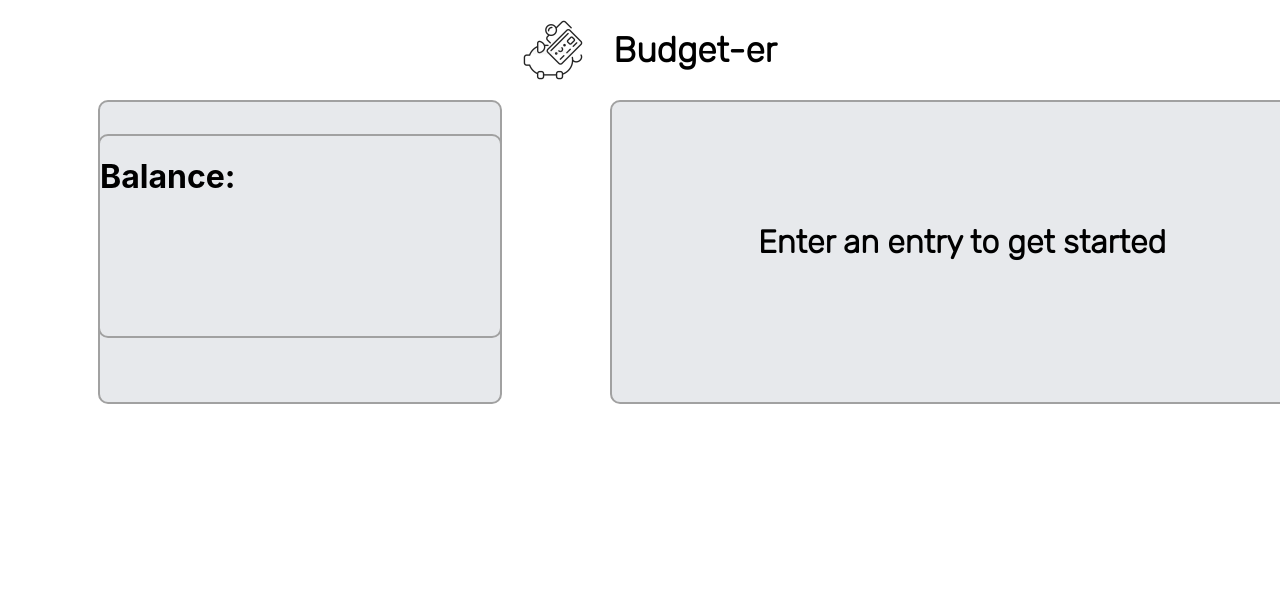
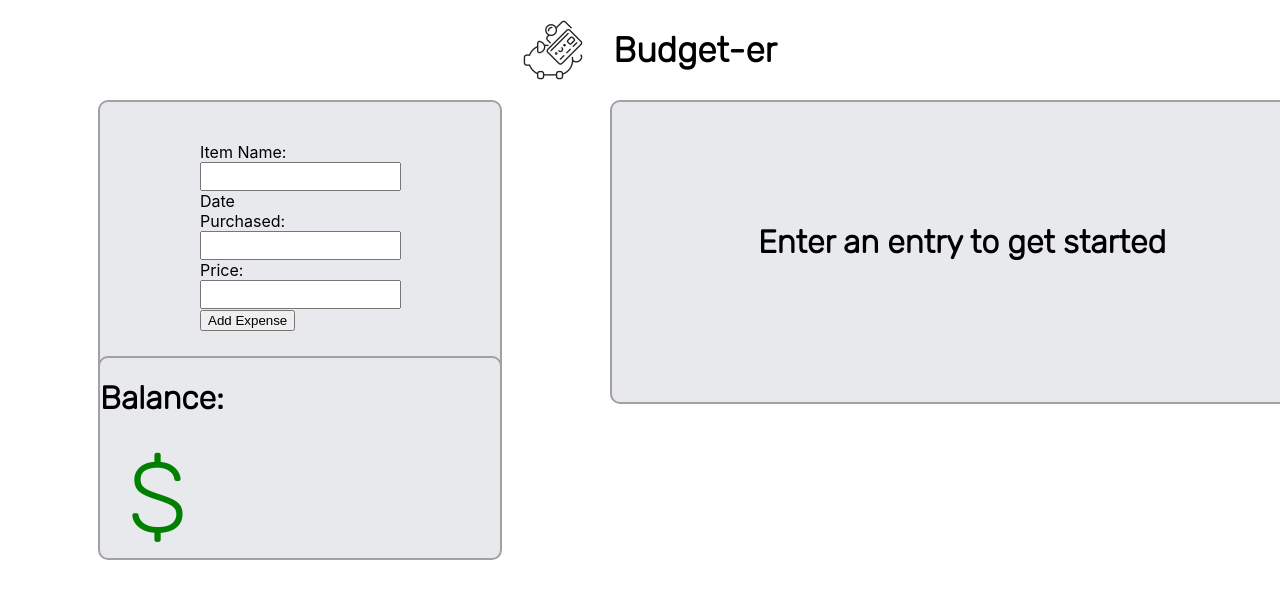
Before and after one commit to rsef899/BudgetingTool, a React (Create React App) app in the folder front_btool/: page / in a window 1280 px wide. Shown: the top 598 px of the page. Built offline with nearby package versions, Linux system fonts and the light colour scheme; no server answers.

Commit message:
added colour to the netBalance and also fixed refreshing bug

```diff
--- a/front_btool/src/Functionality.css
+++ b/front_btool/src/Functionality.css
@@ -128,8 +128,22 @@ input {
   border-radius: 10px;
   border: 2px solid #a1a1a1;
   margin-top: 20px;
-  position: relative;
-  bottom: 300px;
+  position: fixed;
+  bottom: 240px;
+  font-family: 'Rubik', sans-serif;
+}
+
+.NetBalanceDiv label{
+  font-size: 99px;
+  padding-left: 7%;
+}
+
+.netBalancePositive{
+  color: green;
+}
+
+.netBalanceNegative{
+  color: red;
 }
 .veticalBox{
   width: 600px;
--- a/front_btool/src/NetBalance.js
+++ b/front_btool/src/NetBalance.js
@@ -11,8 +11,13 @@ function NetBalance(props){
         .catch(error => console.error(error));
 
     }, [props.pressedEnter, props.entriesChange]);
+
+    const netBalanceClass = netBalanceHeader < 0 ? 'netBalanceNegative' : 'netBalancePositive';
     return(
-        <h1>Balance: {netBalanceHeader}</h1>
+        <>
+            <h1>Balance:</h1>
+            <label className={netBalanceClass}>{netBalanceHeader}$</label>
+        </>
     );
 }
 export default NetBalance;
```
Also changed, not shown: 1 other file (tests, documents, lock files or other folders).
